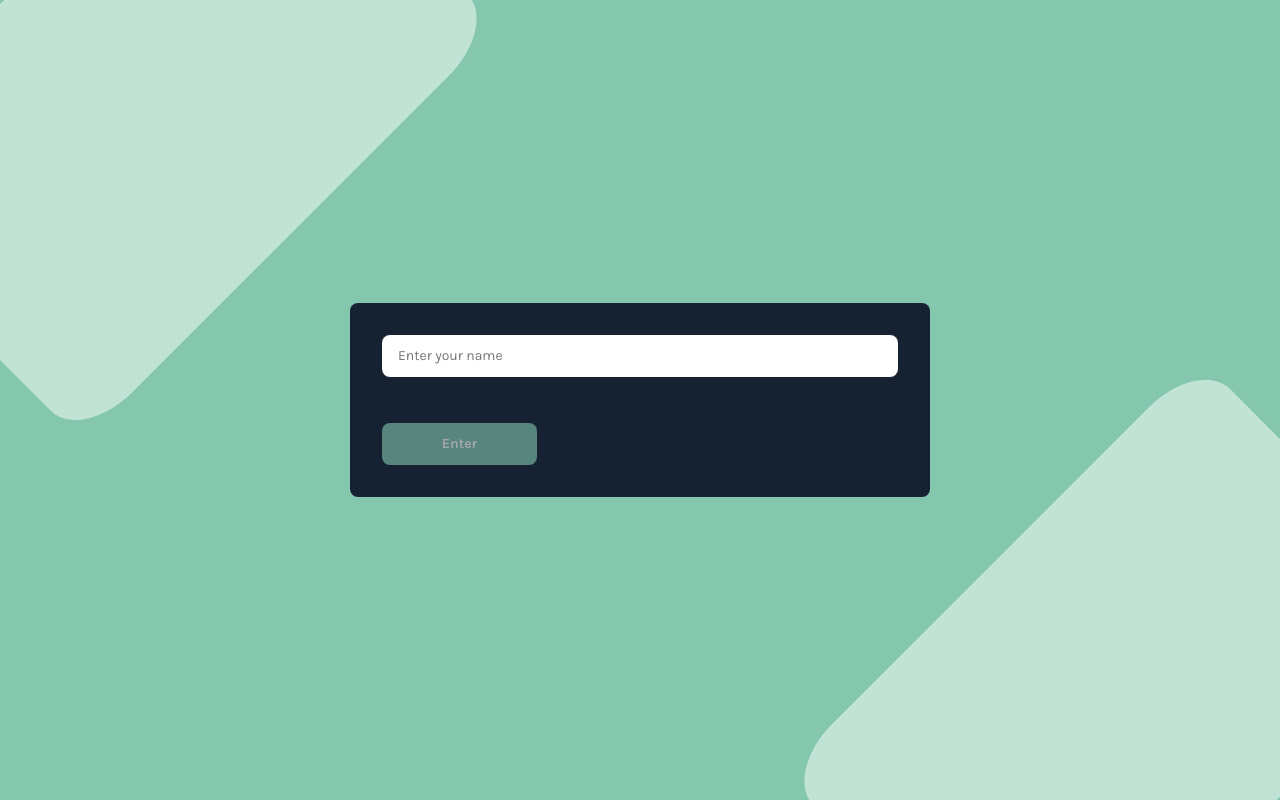
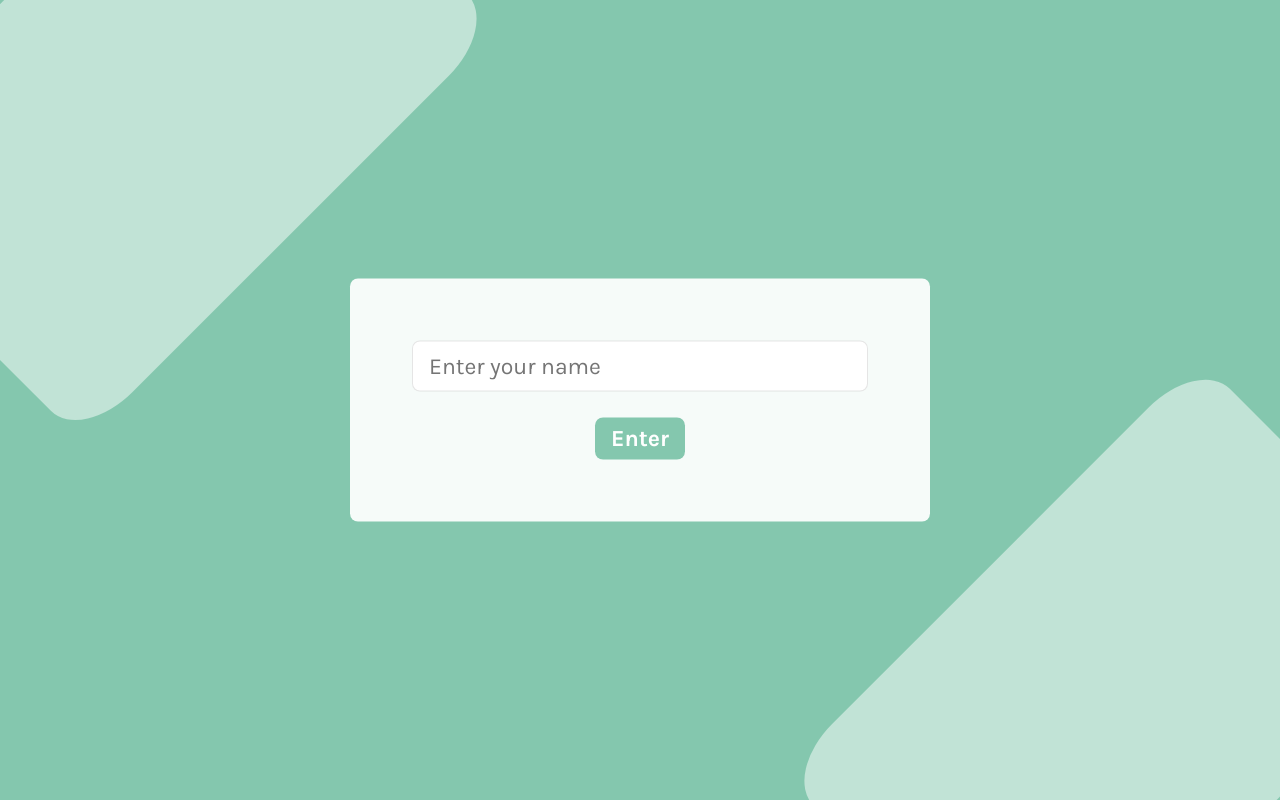
Before and after one commit to MuhammadjonRahimov/simple-messaging-app, a React (Create React App) app in the folder client/: page / in a window 1280 px wide. Built offline with nearby package versions, Linux system fonts and the light colour scheme.

Commit message:
removed unnecessary code from both Home.jsx and Home.module.scss and realeased some styles and functionality'

```diff
--- a/client/src/pages/home/Home.jsx
+++ b/client/src/pages/home/Home.jsx
@@ -1,21 +1,43 @@
-import Button from '../../components/UI/button/Button';
+import styles from './Home.module.scss';
 import { useForm } from 'react-hook-form';
 import { useNavigate } from 'react-router-dom';
-import styles from './Home.module.scss';
+
+import Button from '../../components/UI/button/Button';
+
+const letterRegex = /[a-z]/;
+const errorMessage = "Name should include only letters.";
 
 function Home() {
 	const navigate = useNavigate();
 
 	async function submit(data) {
-		navigate(`/messages/${data.name}`);
+		const nameFieldChars = watch('name').split("");
+		const allLetters = nameFieldChars.every(char => letterRegex.test(char));
+		if (allLetters) {
+			navigate(`/messages/${data.name.trim()}`);
+		} else {
+			setError('name', { type: "custom", message: errorMessage });
+		}
 	}
 
-	const { register, handleSubmit, formState: { errors, isValid } } = useForm({
-		mode: "onChange",
+	const { register, setError, watch, handleSubmit, formState: { errors } } = useForm({
+		mode: "onSubmit",
 	});
 
 	const inputs = [
-		{ name: 'name', type: 'text', value: '1', message: 'Name is required', placeholder: "Enter your name" },
+		{
+			name: 'name',
+			type: 'text',
+			placeholder: "Enter your name",
+			validation: {
+				required: "Name is required",
+				minLength: {
+					value: 2,
+					message: "You should include at least two chars",
+				},
+
+			}
+		},
 	];
 
 	return (
@@ -28,26 +50,17 @@ function Home() {
 					{inputs.map(input =>
 						<label key={input.name}>
 							<input
+								type={input.type}
+								placeholder={input.placeholder}
 								{...register(
 									input.name,
-									{
-										required: 'The filed must be filled',
-										minLength: {
-											value: input.value || 2,
-											message: `You should includes at least ${input.value ? input.value : '2'} characters`
-										}
-									}
+									input.validation
 								)}
-								placeholder={input.placeholder}
-								type={input.type}
 							/>
-							{errors[input.name] && <p>{errors[input.name].message}</p>}
+							{errors[input.name] && <p className="error-text">{errors[input.name].message}</p>}
 						</label>
 					)}
-					<div className={styles['window__btns']}>
-						{/* <Button type="button" btntype='white'>Cancel</Button> */}
-						<Button btntype='white' disabled={!isValid}>Enter</Button>
-					</div >
+					<Button type="submit">Enter</Button>
 				</form>
 			</div>
 		</div>
--- a/client/src/pages/home/Home.module.scss
+++ b/client/src/pages/home/Home.module.scss
@@ -1,66 +1,48 @@
 .window{
-	padding:2rem 0;
-	color:#fff;
-	margin-top: 0;
-	height: 100%;
-	display: grid;
-	place-items:center;
 	position:absolute;
 	top: 50%;
 	left:50%;
 	transform:translate(-50%, -50%);
 	max-width:800px;
-	width: 90%;
+	width: 95%;
 
 	&__row{
-		background-color: #162232;
+		background-color: #F6FBF9;
 		border-radius:8px;
 		max-width:580px;
 		text-align: center;
-		padding:32px;
-		h1{
-			font-size: 24px;
-			line-height: calc(30/24);
-			margin-bottom: 25px;
+		padding:16px;
+		@media(min-width:767px) {
+			padding:31px;
+		}
+		@media(min-width:991px) {
+			padding:62px;
 		}
 	}
 	&__form{
 		display: flex;
 		flex-direction:column;
-		& .link{
-		align-self:start;
-		padding:5px;
-		color:rgb(90, 206, 245);
-	}
-		input,button,textarea,select{
-			font-size: 14px;
-			line-height: calc(20/14);
+		input {
 			width: 100%;
+			border: 1px solid rgba(0, 0, 0, 0.1);
+		}
+		input,button{
+			line-height: calc(20/23);
 			border-radius:8px;
 			padding:11px 16px;
-			outline:none;
+			font-size: 17px;
+			@media(min-width:767px) {
+				font-size: 23px;
+			}
 		}
+
+		& > button {
+			align-self: center;
+		}
+
 		& > *:not(:last-child) {
-			margin-bottom: 46px;
-		}
-		textarea{
-			resize:none;
-			height: 30vh;
-			overflow-y: auto;
+			margin-bottom: 26px;
 		}
 	}
-	&__btns{
-		display: flex;
-		align-items: center;
-		justify-content: space-between;
-		& > * {
-			flex: 0 0 30%;
-			font-weight: bold;
-			opacity:0.6;
-			transition:all 0.2s ease-in 0s;
-			&:hover{
-			opacity:1;
-			}
-		}
-	}
+
 }
```
